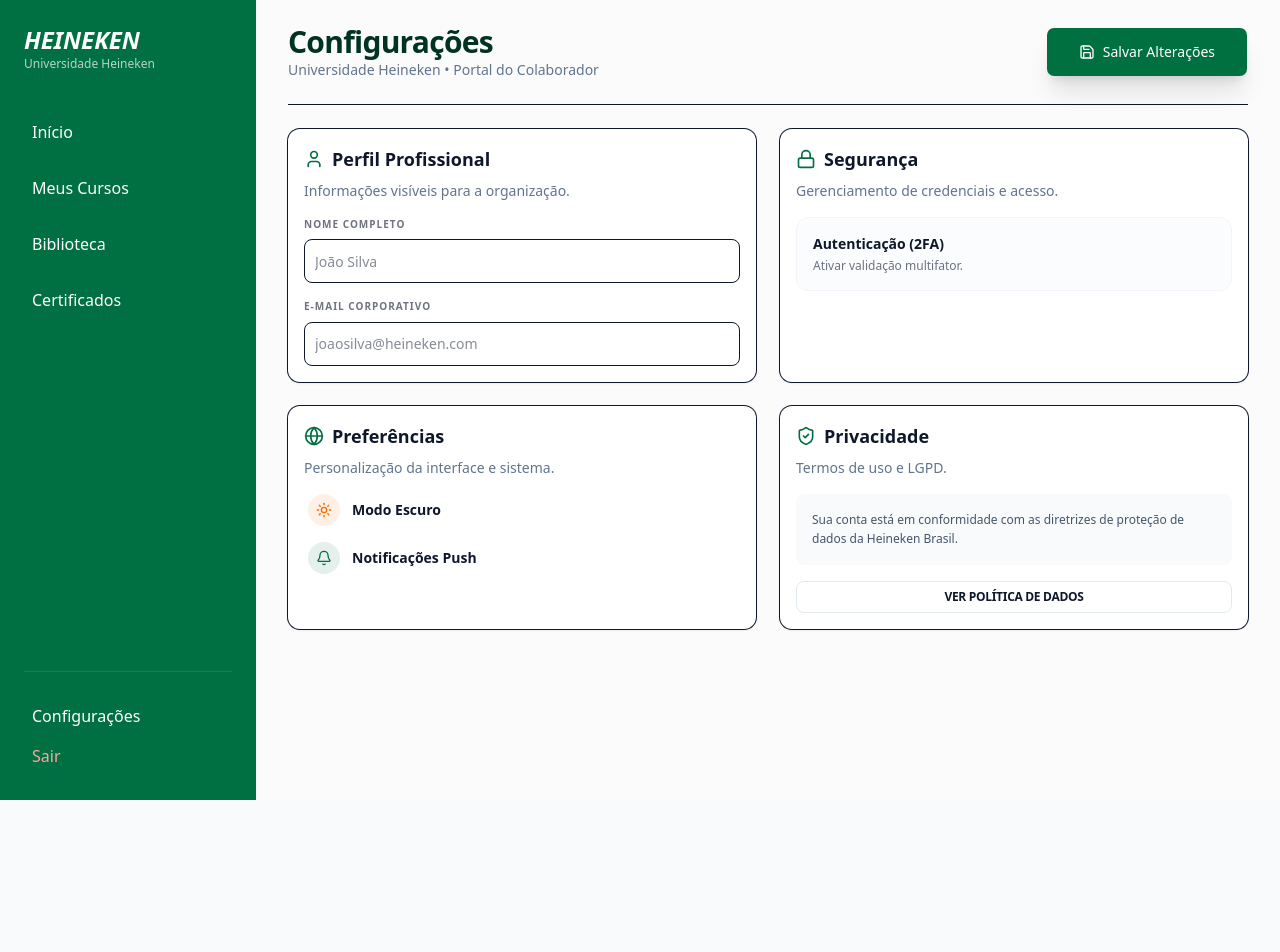
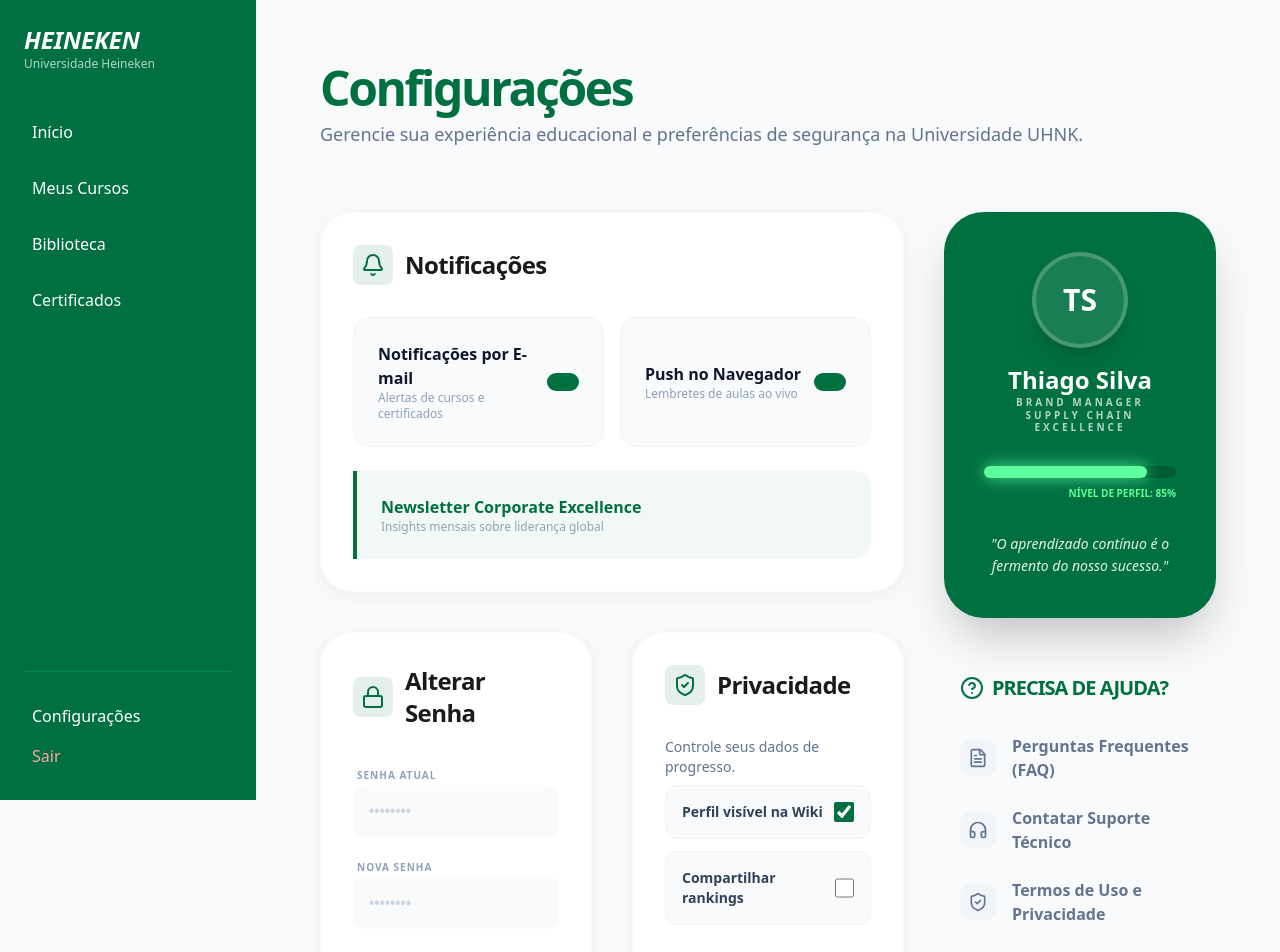
Before and after one commit to kkfabio/Universidade-Heineken-Front, a Next.js app: page /configuracoes in a window 1280 px wide. Shown: the top 952 px of the page. Before the commit the page ends 800 px from the top, so only its background shows below. Built offline with nearby package versions, Linux system fonts and the light colour scheme.

Commit message:
feat: tela de configurações finalizada com card do usuario, notificacao e máscara de senha

```diff
--- a/src/app/configuracoes/page.tsx
+++ b/src/app/configuracoes/page.tsx
@@ -3,165 +3,149 @@
 import * as React from "react"
 import { useState } from "react"
 import {
-  Bell,
-  Lock,
-  User,
-  ShieldCheck,
-  Moon,
-  Globe,
-  Save,
-  Sun,
-  Loader2
+  Bell, Lock, ShieldCheck, Globe, HelpCircle, FileText, Headphones, Star
 } from "lucide-react"
-import { Input } from "../../components/ui/input"
 import { Switch } from "../../components/ui/switch"
 import { Button } from "../../components/ui/button"
 import { SettingSection } from "../../components/SettingSection"
 
 /**
- * SettingsPage - Versão Final de Entrega (ADS)
- * Implementa lógica de persistência simulada e tratamento estrito de tipos.
+ * SettingsPage - Versão Final de Alta Fidelidade
+ * Usuário: Thiago Silva | Brand Manager - Supply Chain Excellence
  */
 export default function SettingsPage() {
-  // Estado de UI
-  const [isSaving, setIsSaving] = useState(false)
   const [darkMode, setDarkMode] = useState(false)
 
-  // Estados de Configuração
-  const [notifications, setNotifications] = useState(true)
-  const [twoFactor, setTwoFactor] = useState(false)
+  return (
+    <div className={`min-h-screen p-8 md:p-16 transition-colors duration-500 ${darkMode ? "bg-[#121212]" : "bg-[#F8FAFB]"}`}>
 
-  /**
-   * Simula o processo de persistência no backend da Universidade Heineken
-   */
-  const handleSave = async () => {
-    setIsSaving(true)
-    // Simula latência de rede (1.5 segundos)
-    await new Promise(resolve => setTimeout(resolve, 1500))
-    setIsSaving(false)
+      {/* Header com Estrela Decorativa (Figma) */}
+      <header className="relative mb-16">
+        <h1 className="text-5xl font-black text-[#007041] mb-2 tracking-tighter">Configurações</h1>
+        <p className="text-slate-500 text-lg font-medium">
+          Gerencie sua experiência educacional e preferências de segurança na Universidade UHNK.
+        </p>
+        <Star className="absolute -top-4 right-0 h-32 w-32 text-slate-200 -z-10 opacity-30" />
+      </header>
 
-    console.log("Payload enviado:", { darkMode, notifications, twoFactor })
-    alert("Configurações de João Silva aplicadas com sucesso!")
-  }
+      <div className="grid grid-cols-1 lg:grid-cols-12 gap-10">
 
-  return (
-    <div className={`flex-1 min-h-screen space-y-6 p-8 pt-6 transition-colors duration-500 ${
-      darkMode ? "bg-[#121212] text-white" : "bg-[#FBFBFB] text-slate-900"
-    }`}>
+        {/* COLUNA PRINCIPAL (ESQUERDA) */}
+        <div className="lg:col-span-8 space-y-10">
 
-      <div className="flex flex-col gap-4 md:flex-row md:items-center md:justify-between border-b pb-6">
+          {/* Notificações com Interatividade */}
+          <SettingSection title="Notificações" icon={Bell} isDark={darkMode}>
+            <div className="grid grid-cols-1 md:grid-cols-2 gap-4">
+              <div className="flex items-center justify-between p-6 bg-slate-50 rounded-2xl border border-slate-100 hover:border-[#007041]/30 transition-colors">
                 <div>
-          <h2 className={`text-3xl font-extrabold tracking-tight ${darkMode ? "text-[#00A35C]" : "text-[#003321]"}`}>
-            Configurações
-          </h2>
-          <p className={`text-sm font-medium ${darkMode ? "text-slate-400" : "text-slate-500"}`}>
-            Universidade Heineken • Portal do Colaborador
-          </p>
+                  <p className="font-bold text-slate-900">Notificações por E-mail</p>
+                  <p className="text-xs text-slate-400">Alertas de cursos e certificados</p>
                 </div>
-        <Button
-          onClick={handleSave}
-          disabled={isSaving}
-          className="bg-[#007041] hover:bg-[#005a34] text-white flex items-center gap-2 px-8 py-6 shadow-xl active:scale-95 transition-all disabled:opacity-70"
-        >
-          {isSaving ? (
-            <Loader2 className="h-4 w-4 animate-spin" />
-          ) : (
-            <Save className="h-4 w-4" />
-          )}
-          {isSaving ? "Salvando..." : "Salvar Alterações"}
-        </Button>
+                <Switch defaultChecked className="data-[state=checked]:bg-[#007041]" />
               </div>
-
-      <div className="grid gap-6 md:grid-cols-2">
-        {/* Seção: Perfil */}
-        <SettingSection
-          title="Perfil Profissional"
-          description="Informações visíveis para a organização."
-          icon={User}
-          isDark={darkMode}
-        >
-          <div className="grid gap-2">
-            <label className="text-[10px] font-bold uppercase tracking-widest opacity-60">Nome Completo</label>
-            <Input
-              placeholder="João Silva"
-              className={`h-11 ${darkMode ? "bg-[#2A2A2A] border-slate-700 text-white" : "bg-white"}`}
-            />
+              <div className="flex items-center justify-between p-6 bg-slate-50 rounded-2xl border border-slate-100 hover:border-[#007041]/30 transition-colors">
+                <div>
+                  <p className="font-bold text-slate-900">Push no Navegador</p>
+                  <p className="text-xs text-slate-400">Lembretes de aulas ao vivo</p>
                 </div>
-          <div className="grid gap-2">
-            <label className="text-[10px] font-bold uppercase tracking-widest opacity-60">E-mail Corporativo</label>
-            <Input
-              type="email"
-              placeholder="joaosilva@heineken.com"
-              className={`h-11 ${darkMode ? "bg-[#2A2A2A] border-slate-700 text-white" : "bg-white"}`}
-            />
+                <Switch defaultChecked className="data-[state=checked]:bg-[#007041]" />
+              </div>
+            </div>
+            <div className="flex items-center justify-between p-6 bg-[#007041]/5 border-l-4 border-[#007041] rounded-r-2xl">
+              <div>
+                <p className="font-bold text-[#007041]">Newsletter Corporate Excellence</p>
+                <p className="text-xs text-slate-400">Insights mensais sobre liderança global</p>
+              </div>
+              <Switch className="data-[state=checked]:bg-[#007041]" />
             </div>
           </SettingSection>
 
-        {/* Seção: Segurança */}
-        <SettingSection
-          title="Segurança"
-          description="Gerenciamento de credenciais e acesso."
-          icon={Lock}
-          isDark={darkMode}
-        >
-          <div className={`flex items-center justify-between rounded-xl border p-4 transition-colors ${
-            darkMode ? "border-slate-800 bg-[#222]" : "border-slate-100 bg-slate-50/50"
-          }`}>
+          {/* Segurança e Privacidade */}
+          <div className="grid grid-cols-1 md:grid-cols-2 gap-10">
+            <SettingSection title="Alterar Senha" icon={Lock} isDark={darkMode}>
+              <div className="space-y-4">
                 <div className="space-y-1">
-              <p className="text-sm font-semibold">Autenticação (2FA)</p>
-              <p className="text-xs opacity-60">Ativar validação multifator.</p>
+                  <label className="text-[10px] font-bold text-slate-400 uppercase tracking-widest ml-1">Senha Atual</label>
+                  <input
+                    type="password"
+                    placeholder="••••••••"
+                    className="w-full p-4 bg-slate-50 rounded-xl border-none text-sm font-bold focus:ring-2 focus:ring-[#007041] outline-none transition-all placeholder:text-slate-300"
+                  />
                 </div>
-            <Switch checked={twoFactor} onCheckedChange={setTwoFactor} />
+                <div className="space-y-1">
+                  <label className="text-[10px] font-bold text-slate-400 uppercase tracking-widest ml-1">Nova Senha</label>
+                  <input
+                    type="password"
+                    placeholder="••••••••"
+                    className="w-full p-4 bg-slate-50 rounded-xl border-none text-sm font-bold focus:ring-2 focus:ring-[#007041] outline-none transition-all placeholder:text-slate-300"
+                  />
+                </div>
+                <Button className="w-full bg-[#007041] hover:bg-[#005a34] h-14 rounded-xl font-bold shadow-lg shadow-[#007041]/20 transition-all active:scale-[0.98] mt-2">
+                  Atualizar Senha
+                </Button>
               </div>
             </SettingSection>
 
-        {/* Seção: Preferências */}
-        <SettingSection
-          title="Preferências"
-          description="Personalização da interface e sistema."
-          icon={Globe}
-          isDark={darkMode}
-        >
-          <div className="flex items-center justify-between px-1">
-            <div className="flex items-center gap-3">
-              <div className={`p-2 rounded-full ${darkMode ? "bg-yellow-500/10 text-yellow-500" : "bg-orange-500/10 text-orange-500"}`}>
-                {darkMode ? <Moon className="h-4 w-4" /> : <Sun className="h-4 w-4" />}
+            <SettingSection title="Privacidade" icon={ShieldCheck} isDark={darkMode}>
+              <p className="text-sm text-slate-500 mb-2 font-medium">Controle seus dados de progresso.</p>
+              <div className="space-y-3">
+                <div className="flex items-center justify-between p-4 bg-slate-50 rounded-xl border border-slate-100">
+                  <span className="text-sm font-bold text-slate-700">Perfil visível na Wiki</span>
+                  <input type="checkbox" defaultChecked className="accent-[#007041] h-5 w-5" />
                 </div>
-              <span className="text-sm font-semibold">Modo Escuro</span>
+                <div className="flex items-center justify-between p-4 bg-slate-50 rounded-xl border border-slate-100">
+                  <span className="text-sm font-bold text-slate-700">Compartilhar rankings</span>
+                  <input type="checkbox" className="accent-[#007041] h-5 w-5" />
                 </div>
-            <Switch checked={darkMode} onCheckedChange={setDarkMode} />
-          </div>
-          <div className="flex items-center justify-between px-1">
-            <div className="flex items-center gap-3">
-              <div className={`p-2 rounded-full ${notifications ? "bg-[#007041]/10 text-[#007041]" : "bg-slate-100 text-slate-400"}`}>
-                <Bell className="h-4 w-4" />
-              </div>
-              <span className="text-sm font-semibold">Notificações Push</span>
-            </div>
-            <Switch checked={notifications} onCheckedChange={setNotifications} />
               </div>
             </SettingSection>
+          </div>
+        </div>
 
-        {/* Seção: Governança */}
-        <SettingSection
-          title="Privacidade"
-          description="Termos de uso e LGPD."
-          icon={ShieldCheck}
-          isDark={darkMode}
-        >
-          <div className={`p-4 rounded-lg text-xs leading-relaxed ${darkMode ? "bg-slate-800/50 text-slate-400" : "bg-slate-50 text-slate-600"}`}>
-            Sua conta está em conformidade com as diretrizes de proteção de dados da Heineken Brasil.
+        {/* BARRA LATERAL (DIREITA) */}
+        <div className="lg:col-span-4 space-y-10">
+
+          {/* Card de Perfil Institucional */}
+          <div className="bg-[#007041] p-10 rounded-[40px] text-white text-center shadow-2xl relative overflow-hidden">
+            <div className="w-24 h-24 rounded-full border-4 border-white/20 mx-auto mb-4 overflow-hidden shadow-xl bg-white/10 flex items-center justify-center">
+               <span className="text-3xl font-black">TS</span>
             </div>
-          <Button
-            variant="outline"
-            onClick={() => alert("Exibindo termos...")}
-            className={`w-full text-xs font-bold uppercase tracking-tight ${
-              darkMode ? "border-slate-700 hover:bg-slate-800" : "border-slate-200"
-            }`}
-          >
-            Ver Política de Dados
-          </Button>
-        </SettingSection>
+            <h4 className="text-2xl font-black">Thiago Silva</h4>
+            <p className="text-[10px] opacity-70 mb-8 uppercase tracking-[3px] font-bold leading-tight">
+              Brand Manager<br/>Supply Chain Excellence
+            </p>
+
+            <div className="bg-black/20 rounded-full h-3 w-full mb-2">
+              <div className="bg-[#5CFF9B] h-full w-[85%] rounded-full shadow-[0_0_15px_rgba(92,255,155,0.8)]"></div>
+            </div>
+            <p className="text-[10px] font-black text-right mb-8 text-[#5CFF9B]">NÍVEL DE PERFIL: 85%</p>
+
+            <p className="text-sm italic opacity-90 leading-relaxed font-medium">
+              "O aprendizado contínuo é o fermento do nosso sucesso."
+            </p>
+          </div>
+
+          {/* Central de Ajuda */}
+          <div className="p-4">
+             <h4 className="text-[#007041] font-black mb-8 flex items-center gap-2 text-xl uppercase tracking-tighter">
+               <HelpCircle className="h-6 w-6" /> Precisa de ajuda?
+             </h4>
+             <ul className="space-y-6">
+               {[
+                 { icon: FileText, label: "Perguntas Frequentes (FAQ)" },
+                 { icon: Headphones, label: "Contatar Suporte Técnico" },
+                 { icon: ShieldCheck, label: "Termos de Uso e Privacidade" }
+               ].map((item, i) => (
+                 <li key={i} className="flex items-center gap-4 text-slate-500 font-bold hover:text-[#007041] cursor-pointer transition-all group">
+                   <div className="p-2 bg-slate-100 rounded-xl group-hover:bg-[#007041]/10">
+                     <item.icon className="h-5 w-5" />
+                   </div>
+                   {item.label}
+                 </li>
+               ))}
+             </ul>
+          </div>
+        </div>
       </div>
     </div>
   )
--- a/src/components/SettingSection.tsx
+++ b/src/components/SettingSection.tsx
@@ -2,47 +2,30 @@
 
 import * as React from "react"
 import { LucideIcon } from "lucide-react"
-import { Card, CardContent, CardDescription, CardHeader, CardTitle } from "./ui/card"
 
-/**
- * Interface de Propriedades do Componente
- */
 interface SettingSectionProps {
   title: string
-  description: string
   icon: LucideIcon
   children: React.ReactNode
   isDark?: boolean
 }
 
-/**
- * Padroniza o layout das seções de configuração com suporte a acessibilidade e temas.
- */
-export function SettingSection({
-  title,
-  description,
-  icon: Icon,
-  children,
-  isDark = false
-}: SettingSectionProps) {
+export function SettingSection({ title, icon: Icon, children, isDark }: SettingSectionProps) {
   return (
-    <Card className={`group shadow-sm transition-all duration-300 ${
-      isDark ? "bg-[#1A1A1A] border-slate-800" : "bg-white border-slate-200"
-    } hover:shadow-md`}>
-      <CardHeader className="space-y-1">
-        <div className="flex items-center gap-2">
-          <Icon className={`h-5 w-5 transition-colors ${isDark ? "text-[#00A35C]" : "text-[#007041]"}`} />
-          <CardTitle className={`text-lg font-semibold ${isDark ? "text-white" : "text-slate-900"}`}>
-            {title}
-          </CardTitle>
+    <div className={`p-8 rounded-[32px] shadow-[0_4px_20px_rgba(0,0,0,0.05)] border transition-all ${
+      isDark ? "bg-[#1A1A1A] border-slate-800" : "bg-white border-slate-50"
+    }`}>
+      <div className="flex items-center gap-3 mb-8">
+        <div className="p-2 bg-[#007041]/10 rounded-lg">
+          <Icon className="h-6 w-6 text-[#007041]" strokeWidth={2} />
         </div>
-        <CardDescription className={`text-sm ${isDark ? "text-slate-400" : "text-slate-500"}`}>
-          {description}
-        </CardDescription>
-      </CardHeader>
-      <CardContent className="grid gap-4">
+        <h3 className={`text-2xl font-bold tracking-tight ${isDark ? "text-white" : "text-[#1A1A1A]"}`}>
+          {title}
+        </h3>
+      </div>
+      <div className="space-y-6">
         {children}
-      </CardContent>
-    </Card>
+      </div>
+    </div>
   )
 }
```
Lines whose indentation alone changed are shown as unchanged.
